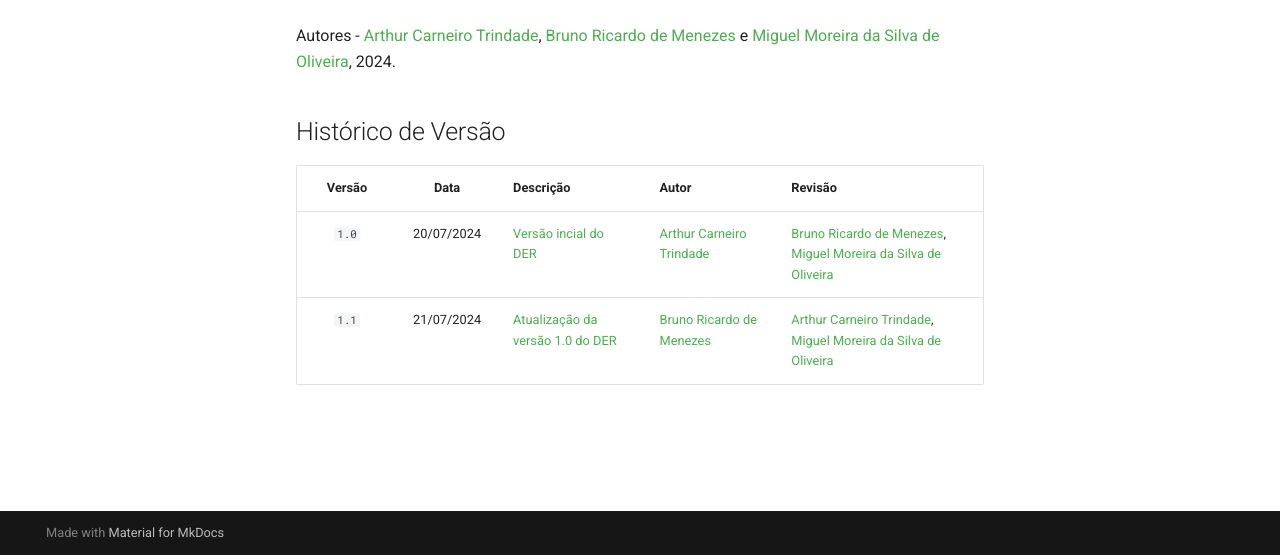
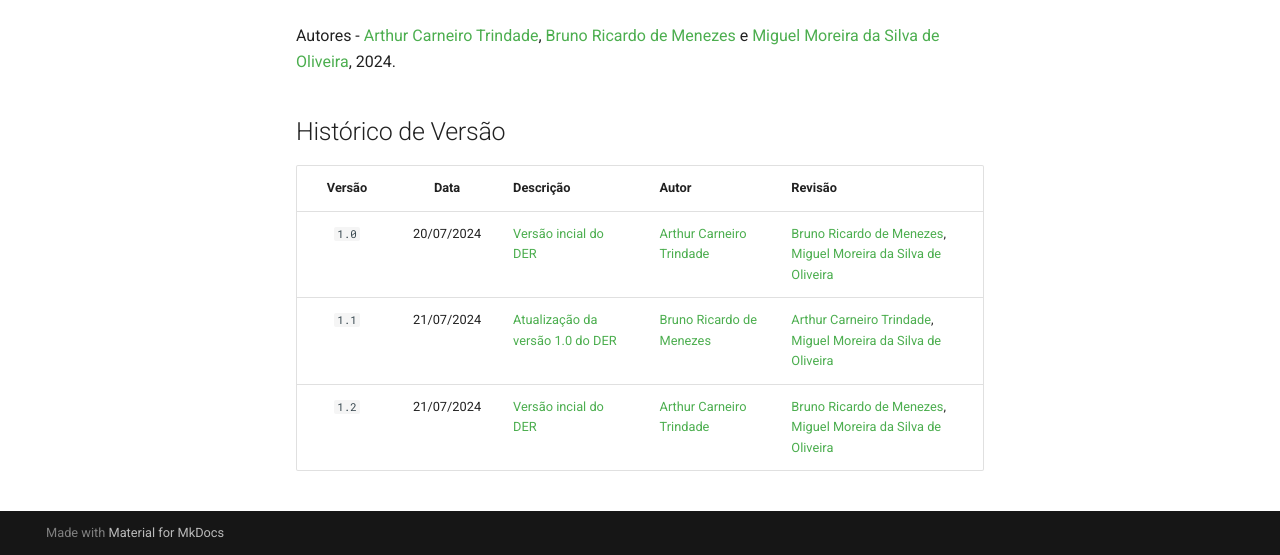
Before and after one commit to SBD1/2024.1-Minecraft, an MkDocs documentation site: the page built from gitpages/docs/modulo_1/der.md, in a window 1280 px wide and 1235 px high. Shown: the part 680-1235 px from the top of the window. Built offline with MkDocs 1.6.1 and Material for MkDocs 9.7.7, drawn with Linux system fonts in a browser that asks for light colours; comment, search, counter and statistics services are not loaded.

Commit message:
Corrigindo versão do DER

```diff
--- a/gitpages/docs/modulo_1/der.md
+++ b/gitpages/docs/modulo_1/der.md
@@ -10,3 +10,4 @@ Autores - [Arthur Carneiro Trindade](https://github.com/trindadea), [Bruno Ricar
 | :----: | :--------: | ---------------------------------------------- | --------------------------------------------------- | ----------------------------------------------------- |
 | `1.0`  | 20/07/2024 | [Versão incial do DER](./versoes_antigas/versao_1.0.png) | [Arthur Carneiro Trindade](https://github.com/trindadea) | [Bruno Ricardo de Menezes](https://github.com/EhOBruno), [Miguel Moreira da Silva de Oliveira](https://github.com/EhOMiguel) |
 | `1.1`  | 21/07/2024 | [Atualização da versão 1.0 do DER](./versoes_antigas/versao_1.1.png) | [Bruno Ricardo de Menezes](https://github.com/EhOBruno) | [Arthur Carneiro Trindade](https://github.com/trindadea), [Miguel Moreira da Silva de Oliveira](https://github.com/EhOMiguel) |
+| `1.2`  | 21/07/2024 | [Versão incial do DER](./versoes_antigas/versao_1.0.png) | [Arthur Carneiro Trindade](https://github.com/trindadea) | [Bruno Ricardo de Menezes](https://github.com/EhOBruno), [Miguel Moreira da Silva de Oliveira](https://github.com/EhOMiguel) |
```
Also changed, not shown: gitpages/docs/modulo_1/versoes_antigas/versao_1.2.png (renamed from gitpages/docs/modulo_1/versoes_antigas/versao_.png).
